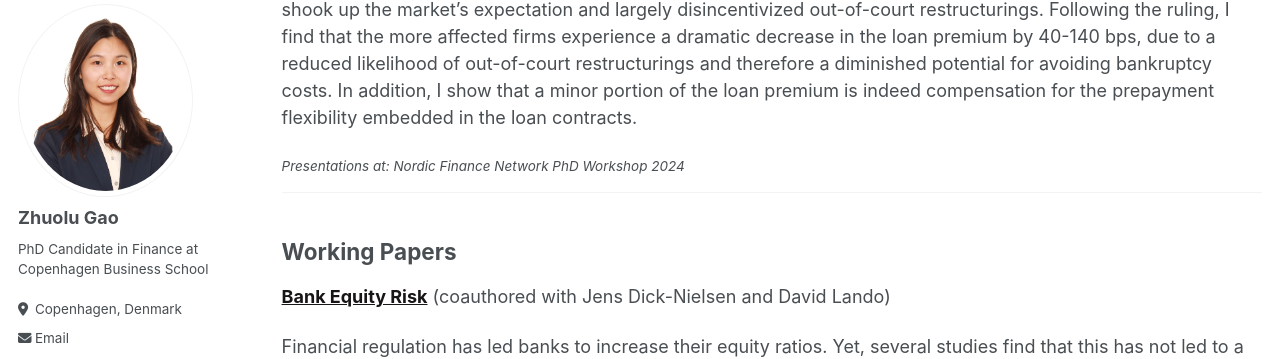
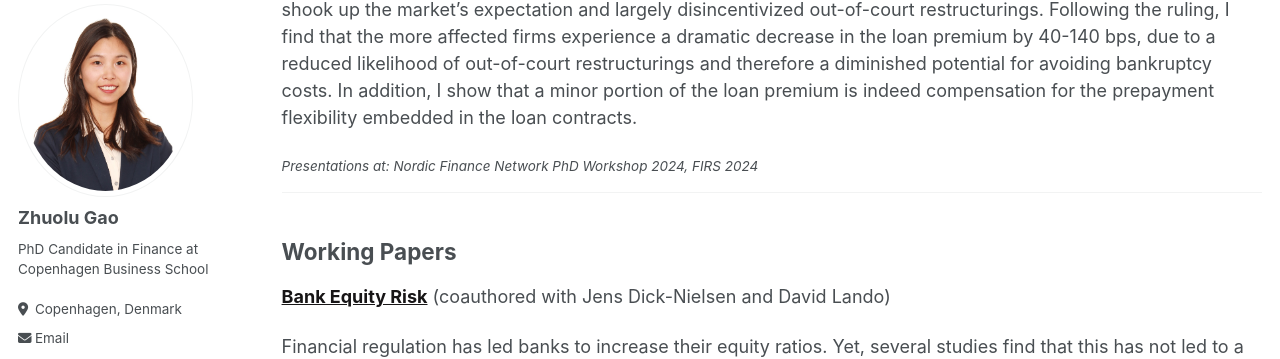
Before and after one commit to zhuolugao/zhuolugao.github.io, a Jekyll site: the page built from _pages/research.md, in a window 1280 px wide and 900 px high, scrolled down 339 px. Shown: the part 102-461 px from the top of the window. Built offline with Jekyll 4.4.1, drawn with Linux system fonts in a browser that asks for light colours.

Commit message:
Add FIRS pre

```diff
--- a/_pages/research.md
+++ b/_pages/research.md
@@ -23,7 +23,7 @@ This suggests a value creation from bank lending activities.
 I reproduce the loan premium using a sample of loans with matched bond quotes and arrive at a loan premium ranging from 90-140 bps. To examine the source of the premium, I estimate the effects of a U.S. court ruling in 2014, which shook up the market's expectation and largely disincentivized out-of-court restructurings. Following the ruling, I find that the more affected firms experience a dramatic decrease in the loan premium by 40-140 bps, due to a reduced likelihood of out-of-court restructurings and therefore a diminished potential for avoiding bankruptcy costs.
 In addition, I show that a minor portion of the loan premium is indeed compensation for the prepayment flexibility embedded in the loan contracts.
 
-#### *Presentations at: Nordic Finance Network PhD Workshop 2024*
+#### *Presentations at: Nordic Finance Network PhD Workshop 2024, FIRS 2024*
 
 
 ---
```
